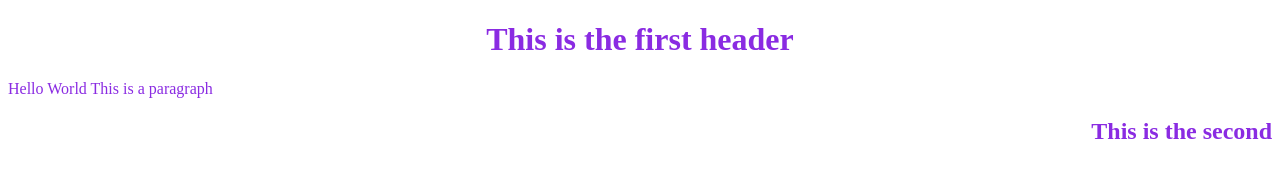
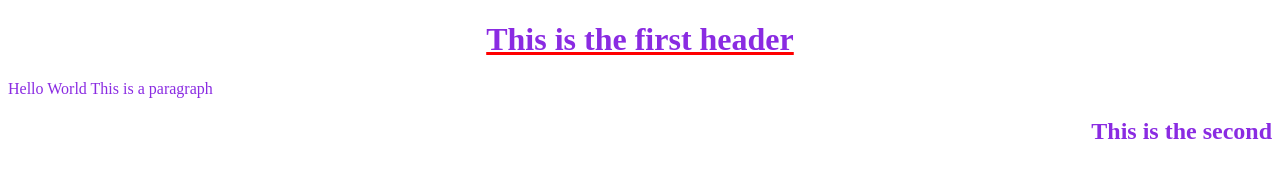
Before and after one commit to SamsonKnightz/Second-Day, a plain HTML site: page index.html in a window 1280 px wide. Drawn offline with Linux system fonts and the light colour scheme.

Commit message:
added underline and color of underline

```diff
--- a/assets/CSS/style.css
+++ b/assets/CSS/style.css
@@ -12,4 +12,5 @@ h2 {
 
 h1 {
     font-weight: 700;
+    text-decoration: red underline;
 }
```
